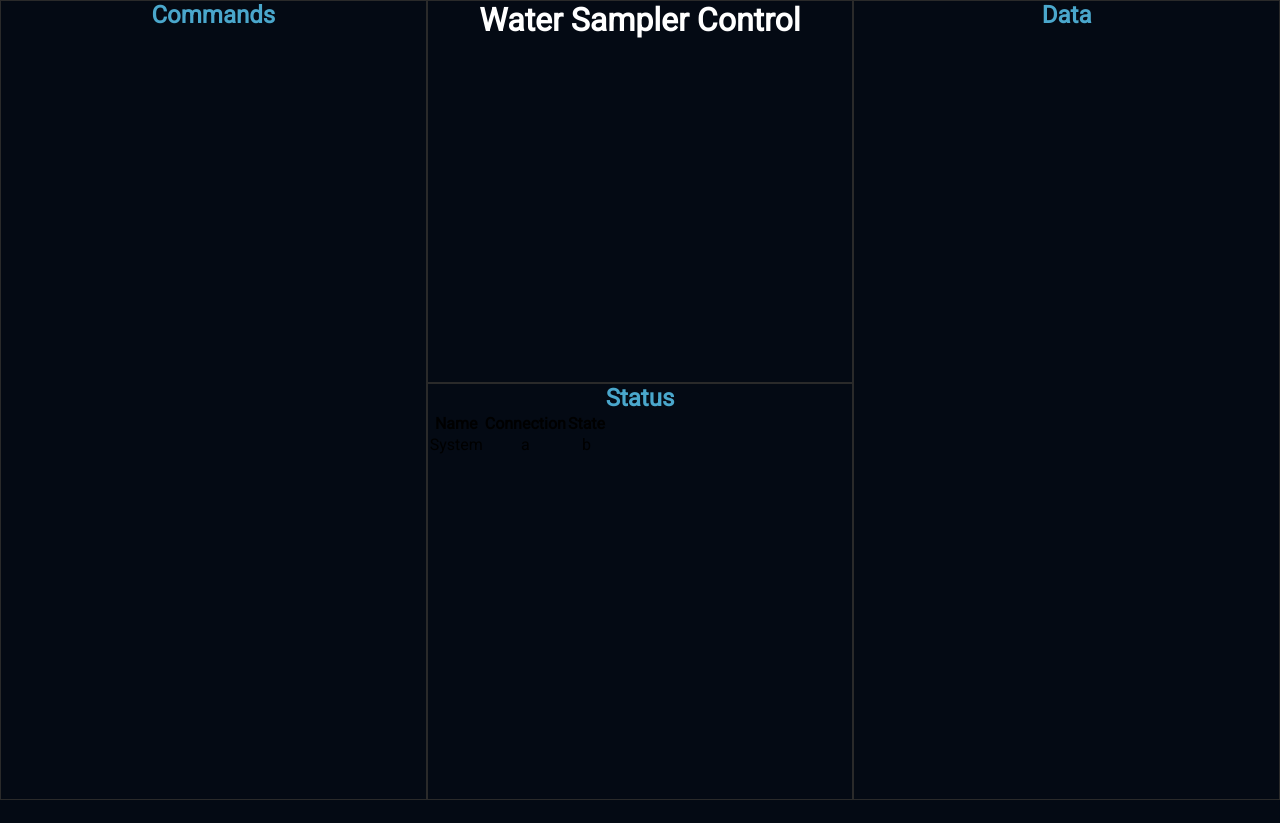
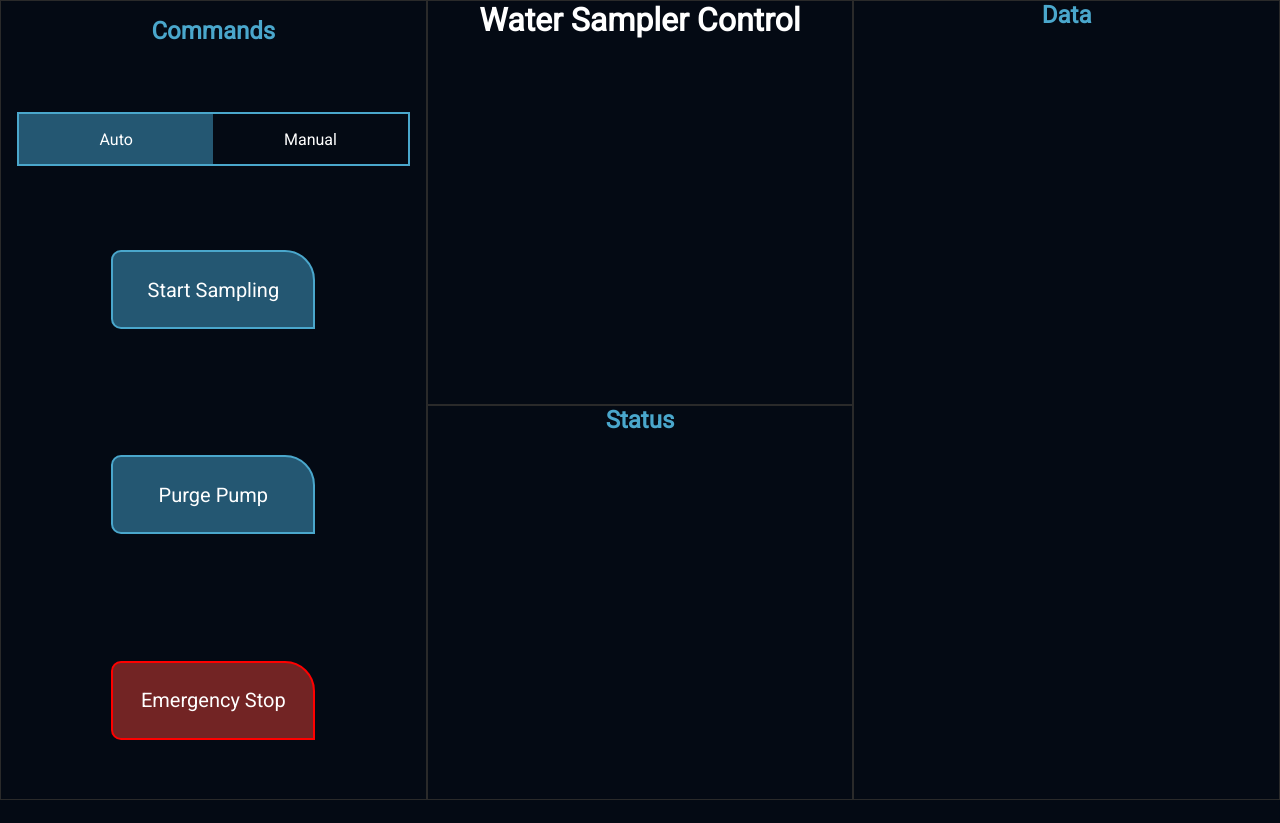
Before and after one commit to JimmeeX/mman4020-demo, a React (Create React App) app in the folder src/ros/gui/: page / in a window 1280 px wide. Before the commit the page ends 800 px from the top, so only its background shows below. Built offline with nearby package versions, Linux system fonts and the light colour scheme; what roslib would draw is missing.

Commit message:
add button, nav components; style command ui

```diff
--- a/src/ros/gui/package.json
+++ b/src/ros/gui/package.json
@@ -3,6 +3,7 @@
   "version": "0.1.0",
   "private": true,
   "dependencies": {
+    "classnames": "2.2.6",
     "react": "^16.13.0",
     "react-dom": "^16.13.0",
     "react-scripts": "3.4.0",
--- /dev/null
+++ b/src/ros/gui/src/components/Button.jsx
@@ -0,0 +1,20 @@
+import React from 'react';
+import cx from 'classnames';
+
+const Button = props => {
+  const { id, color, large, style } = props;
+
+  const className = cx('button', {
+    large: large,
+    red: color === 'red',
+    blue: color !== 'red'
+  });
+
+  return (
+    <div id={id} className={className} style={style} onClick={props.onClick}>
+      <div className='button-text'>{props.text}</div>
+    </div>
+  );
+};
+
+export default Button;
--- /dev/null
+++ b/src/ros/gui/src/components/Nav.jsx
@@ -0,0 +1,27 @@
+import React from 'react';
+
+const Nav = props => {
+  const { active, id, setActive } = props;
+
+  return (
+    <div id={id} className='nav'>
+      <ul className='nav__list'>
+        {['Auto', 'Manual'].map((item, i) => (
+          <li
+            key={i}
+            className={
+              active === item.toLowerCase()
+                ? 'nav__item nav__item-active'
+                : 'nav__item'
+            }
+            onClick={() => setActive(item.toLowerCase())}
+          >
+            <div className={'nav__item-text'}>{item}</div>
+          </li>
+        ))}
+      </ul>
+    </div>
+  );
+};
+
+export default Nav;
--- a/src/ros/gui/src/pages/Command.jsx
+++ b/src/ros/gui/src/pages/Command.jsx
@@ -1,9 +1,144 @@
-import React from 'react';
+import React, { useState } from 'react';
+
+import Button from '../components/Button';
+import Nav from '../components/Nav';
 
 const Command = () => {
+  const [active, setActive] = useState('auto');
+
+  const onClick = () => {
+    console.log('Click');
+  };
+
+  const buttons =
+    active === 'auto'
+      ? [
+          {
+            id: 'button-sample',
+            key: 1,
+            text: 'Start Sampling',
+            large: true,
+            color: 'blue'
+          },
+          {
+            id: 'button-purge',
+            key: 2,
+            text: 'Purge Pump',
+            large: true,
+            color: 'blue'
+          },
+          {
+            id: 'button-stop',
+            key: 3,
+            text: 'Emergency Stop',
+            large: true,
+            color: 'red'
+          }
+        ]
+      : [
+          {
+            id: 'button-pump',
+            key: 1,
+            text: 'Turn Pump Off',
+            large: false,
+            color: 'blue'
+          },
+          {
+            id: 'button-valve-1',
+            key: 2,
+            text: 'Close Valve 1',
+            large: false,
+            color: 'blue'
+          },
+          {
+            id: 'button-valve-2',
+            key: 3,
+            text: 'Close Valve 2',
+            large: false,
+            color: 'blue'
+          },
+          {
+            id: 'button-valve-3',
+            key: 4,
+            text: 'Close Valve 3',
+            large: false,
+            color: 'blue'
+          },
+          {
+            id: 'button-valve-4',
+            key: 5,
+            text: 'Close Valve 4',
+            large: false,
+            color: 'blue'
+          },
+          {
+            id: 'button-valve-5',
+            key: 6,
+            text: 'Close Valve 5',
+            large: false,
+            color: 'blue'
+          },
+          {
+            id: 'button-valve-6',
+            key: 7,
+            text: 'Close Valve 6',
+            large: false,
+            color: 'blue'
+          },
+          {
+            id: 'button-valve-7',
+            key: 8,
+            text: 'Close Valve 7',
+            large: false,
+            color: 'blue'
+          },
+          {
+            id: 'button-stop',
+            key: 9,
+            text: 'Emergency Stop',
+            large: true,
+            color: 'red'
+          }
+        ];
+
   return (
-    <div id='command'>
+    <div id='command' className='container'>
       <h2>Commands</h2>
+      <Nav id='command-nav' active={active} setActive={setActive} />
+      <div id={`command-grid-${active}`} className='command-grid'>
+        {buttons.map(item => (
+          <Button
+            {...item}
+            style={{
+              gridArea: item.id,
+              alignSelf: 'center',
+              justifySelf: 'center'
+            }}
+          />
+        ))}
+      </div>
+
+      {/* {active === 'Auto' ? (
+        <div id='command-grid-auto' className='command-grid'>
+          {buttons.map(item, i) =>
+            <>
+              <Button {...item} style={{gridArea: item.id}} />
+            </>
+          }
+        </div>
+      ) : (
+        <div id='command-grid-manual' className='command-grid'>
+          <Button id='button-pump' text='Turn Pump Off' />
+          <Button id='button-valve-1' text='Close Valve 1' />
+          <Button id='button-valve-2' text='Close Valve 2' />
+          <Button id='button-valve-3' text='Close Valve 3' />
+          <Button id='button-valve-4' text='Close Valve 4' />
+          <Button id='button-valve-5' text='Close Valve 5' />
+          <Button id='button-valve-6' text='Close Valve 6' />
+          <Button id='button-valve-7' text='Close Valve 7' />
+          <Button id='button-stop' large color='red' text='Emergency Stop' />
+        </div>
+      )} */}
     </div>
   );
 };
--- a/src/ros/gui/src/pages/Status.jsx
+++ b/src/ros/gui/src/pages/Status.jsx
@@ -4,7 +4,7 @@ const Status = () => {
   return (
     <div id='status'>
       <h2>Status</h2>
-      <table>
+      {/* <table>
         <tr>
           <th>Name</th>
           <th>Connection</th>
@@ -15,7 +15,7 @@ const Status = () => {
           <td>a</td>
           <td>b</td>
         </tr>
-      </table>
+      </table> */}
     </div>
   );
 };
--- a/src/ros/gui/src/style/_app.scss
+++ b/src/ros/gui/src/style/_app.scss
@@ -43,3 +43,47 @@ body {
 #status {
   border: 1px solid colour(gray);
 }
+
+#command {
+  display: grid;
+
+  grid-template-rows: 75px 75px auto;
+  grid-template-areas:
+    'command-title'
+    'command-nav'
+    'command-buttons';
+
+  h2 {
+    grid-area: command-title;
+  }
+
+  #command-nav {
+    grid-area: command-nav;
+  }
+
+  .command-grid {
+    grid-area: command-buttons;
+
+    height: 100%;
+    width: 100%;
+    padding: 20px 0px 20px 0px;
+
+    display: grid;
+  }
+
+  #command-grid-auto {
+    grid-template-areas:
+      'button-sample'
+      'button-purge'
+      'button-stop';
+  }
+
+  #command-grid-manual {
+    grid-template-areas:
+      'button-pump    button-valve-1'
+      'button-valve-2 button-valve-3'
+      'button-valve-4 button-valve-5'
+      'button-valve-6 button-valve-7'
+      'button-stop    button-stop';
+  }
+}
--- /dev/null
+++ b/src/ros/gui/src/style/_components.scss
@@ -0,0 +1,59 @@
+.container {
+  padding: 1rem;
+}
+
+.nav {
+  margin-top: 20px;
+
+  height: 50px;
+  // background-color: #aaaaaa;
+  border: 2px solid colour(blue);
+  &__list {
+    display: flex;
+
+    height: 100%;
+
+    list-style: none;
+  }
+
+  &__item {
+    height: 100%;
+    width: 100%;
+
+    display: grid;
+    place-items: center;
+
+    cursor: pointer;
+  }
+
+  &__item-active {
+    background-color: colour(dark_blue);
+  }
+}
+
+.button {
+  height: 50px;
+  width: 150px;
+  // padding: 1rem;
+
+  border-radius: 10px 30px 0px 10px;
+
+  display: grid;
+  place-items: center;
+}
+
+.button.large {
+  height: 75px;
+  width: 200px;
+  // padding: 1.2rem;
+}
+
+.button.blue {
+  background-color: colour(dark_blue);
+  border: 2px solid colour(blue);
+}
+
+.button.red {
+  background-color: colour(dark_red);
+  border: 2px solid colour(red);
+}
--- a/src/ros/gui/src/style/_typography.scss
+++ b/src/ros/gui/src/style/_typography.scss
@@ -12,3 +12,17 @@ h2 {
   color: colour(blue);
   // font-size: 1.5rem;
 }
+
+.nav {
+  color: colour(white);
+}
+
+.button {
+  font-size: 1rem;
+  color: colour(white);
+}
+
+.button.large {
+  font-size: 1.25rem;
+  color: colour(white);
+}
--- a/src/ros/gui/src/style/main.css
+++ b/src/ros/gui/src/style/main.css
@@ -9,6 +9,20 @@ h1 {
 
 h2 {
   color: #4aa7cc;
+}
+
+.nav {
+  color: #ffffff;
+}
+
+.button {
+  font-size: 1rem;
+  color: #ffffff;
+}
+
+.button.large {
+  font-size: 1.25rem;
+  color: #ffffff;
 }
 
 * {
@@ -65,4 +79,98 @@ body {
 #status {
   border: 1px solid #2a2a2a;
 }
+
+#command {
+  display: -ms-grid;
+  display: grid;
+  -ms-grid-rows: 75px 75px auto;
+      grid-template-rows: 75px 75px auto;
+      grid-template-areas: 'command-title' 'command-nav' 'command-buttons';
+}
+
+#command h2 {
+  -ms-grid-row: 1;
+  -ms-grid-column: 1;
+  grid-area: command-title;
+}
+
+#command #command-nav {
+  -ms-grid-row: 2;
+  -ms-grid-column: 1;
+  grid-area: command-nav;
+}
+
+#command .command-grid {
+  -ms-grid-row: 3;
+  -ms-grid-column: 1;
+  grid-area: command-buttons;
+  height: 100%;
+  width: 100%;
+  padding: 20px 0px 20px 0px;
+  display: -ms-grid;
+  display: grid;
+}
+
+#command #command-grid-auto {
+      grid-template-areas: 'button-sample' 'button-purge' 'button-stop';
+}
+
+#command #command-grid-manual {
+      grid-template-areas: 'button-pump    button-valve-1' 'button-valve-2 button-valve-3' 'button-valve-4 button-valve-5' 'button-valve-6 button-valve-7' 'button-stop    button-stop';
+}
+
+.container {
+  padding: 1rem;
+}
+
+.nav {
+  margin-top: 20px;
+  height: 50px;
+  border: 2px solid #4aa7cc;
+}
+
+.nav__list {
+  display: -webkit-box;
+  display: -ms-flexbox;
+  display: flex;
+  height: 100%;
+  list-style: none;
+}
+
+.nav__item {
+  height: 100%;
+  width: 100%;
+  display: -ms-grid;
+  display: grid;
+  place-items: center;
+  cursor: pointer;
+}
+
+.nav__item-active {
+  background-color: #245772;
+}
+
+.button {
+  height: 50px;
+  width: 150px;
+  border-radius: 10px 30px 0px 10px;
+  display: -ms-grid;
+  display: grid;
+  place-items: center;
+}
+
+.button.large {
+  height: 75px;
+  width: 200px;
+}
+
+.button.blue {
+  background-color: #245772;
+  border: 2px solid #4aa7cc;
+}
+
+.button.red {
+  background-color: #722424;
+  border: 2px solid #ff0000;
+}
 /*# sourceMappingURL=main.css.map */
--- a/src/ros/gui/src/style/main.scss
+++ b/src/ros/gui/src/style/main.scss
@@ -2,3 +2,4 @@
 @import './typography';
 
 @import './app';
+@import './components';
```
Also changed, not shown: src/ros/gui/src/components/ProgressBar.jsx (added, +7 -0 lines), src/ros/gui/src/components/button.jsx (deleted), 2 other files (tests, documents, lock files or other folders).
